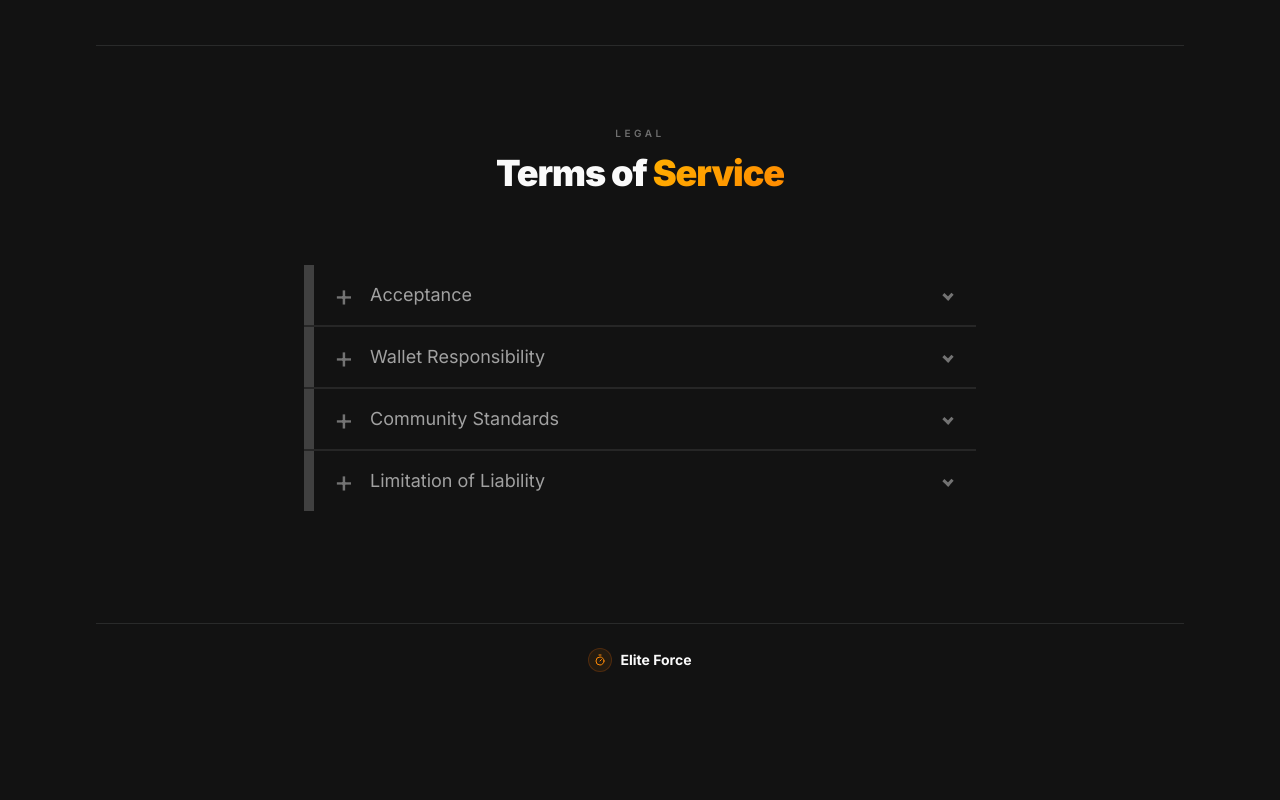
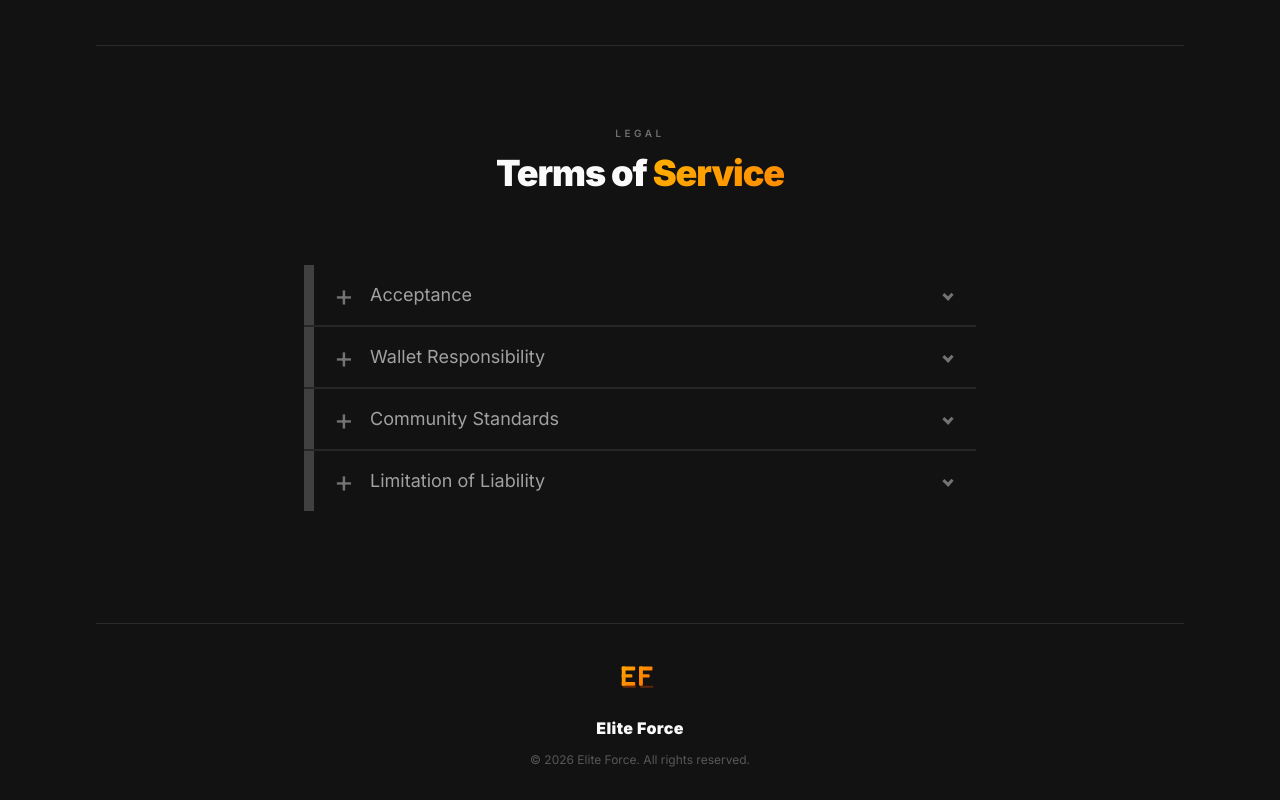
Before and after one commit to Souravsanyal1/timer-page, a Next.js app: page / in a window 1280 px wide. Shown: the part 3633-4433 px from the top of the page. Before the commit the page ends 4329 px from the top, so only its background shows below. Built offline with nearby package versions, Linux system fonts and the light colour scheme.

Commit message:
feat: add EF brand logo to footer and update LogoIcon component

```diff
--- a/app/page.tsx
+++ b/app/page.tsx
@@ -23,6 +23,7 @@ import { GlowBorderCard } from "@/components/ui/glow-border-card";
 import { useTimer, formatTime } from "@/hooks/use-timer";
 import { WalletModal, WalletIcons } from "@/components/ui/wallet-modal";
 import { FaqAccordion } from "@/components/ui/faq-accordion";
+import LogoIcon from "@/assets/logo/logo-icon";
 
 /* ─────────────── 6-Month Countdown (ends Jan 3, 2027 12:00 AM) ─────────────── */
 // Target: January 3, 2027 at 00:00:00 local time
@@ -1187,13 +1188,11 @@ export default function FocusTimerPage() {
 
 
           {/* ══════ FOOTER ══════ */}
-          <footer className="py-6 border-t border-border">
-            <div className="flex items-center justify-center gap-2">
-              <div className="w-6 h-6 rounded-full flex items-center justify-center border border-orange-500/20"
-                style={{ background: "rgba(255,138,0,0.08)" }}>
-                <Timer className="w-3 h-3 text-orange-400" />
-              </div>
-              <span className="text-foreground font-bold text-sm">Elite Force</span>
+          <footer className="py-8 border-t border-border">
+            <div className="flex flex-col items-center justify-center gap-3">
+              <LogoIcon size={48} />
+              <span className="text-foreground font-black text-base tracking-wide">Elite Force</span>
+              <p className="text-foreground/30 text-xs">© 2026 Elite Force. All rights reserved.</p>
             </div>
           </footer>
         </div>
--- a/assets/logo/logo-icon.tsx
+++ b/assets/logo/logo-icon.tsx
@@ -2,18 +2,41 @@ import React from "react";
 
 interface LogoIconProps {
   className?: string;
+  size?: number;
 }
 
-export default function LogoIcon({ className }: LogoIconProps) {
+export default function LogoIcon({ className, size = 32 }: LogoIconProps) {
   return (
     <svg
-      viewBox="0 0 32 32"
+      width={size}
+      height={size}
+      viewBox="0 0 100 100"
       fill="none"
       xmlns="http://www.w3.org/2000/svg"
       className={className}
     >
-      <circle cx="16" cy="16" r="14" stroke="currentColor" strokeWidth="2.5" />
-      <path d="M16 8v8l5 3" stroke="currentColor" strokeWidth="2.5" strokeLinecap="round" />
+      <defs>
+        <linearGradient id="ef-grad-main" x1="0" y1="0" x2="100" y2="100" gradientUnits="userSpaceOnUse">
+          <stop offset="0%" stopColor="#FFB300"/>
+          <stop offset="100%" stopColor="#FF5500"/>
+        </linearGradient>
+        <linearGradient id="ef-grad-shadow" x1="0" y1="0" x2="100" y2="100" gradientUnits="userSpaceOnUse">
+          <stop offset="0%" stopColor="#CC4400"/>
+          <stop offset="100%" stopColor="#993300"/>
+        </linearGradient>
+      </defs>
+      {/* E letter */}
+      <rect x="12" y="22" width="28" height="8" rx="2" fill="url(#ef-grad-main)"/>
+      <rect x="12" y="38" width="22" height="7" rx="2" fill="url(#ef-grad-main)"/>
+      <rect x="12" y="54" width="28" height="8" rx="2" fill="url(#ef-grad-main)"/>
+      <rect x="12" y="22" width="8" height="40" rx="2" fill="url(#ef-grad-main)"/>
+      {/* F letter */}
+      <rect x="48" y="22" width="8" height="40" rx="2" fill="url(#ef-grad-main)"/>
+      <rect x="48" y="22" width="28" height="8" rx="2" fill="url(#ef-grad-main)"/>
+      <rect x="48" y="38" width="22" height="7" rx="2" fill="url(#ef-grad-main)"/>
+      {/* 3D shadow depth */}
+      <rect x="14" y="62" width="28" height="4" rx="2" fill="url(#ef-grad-shadow)" opacity="0.5"/>
+      <rect x="50" y="62" width="28" height="4" rx="2" fill="url(#ef-grad-shadow)" opacity="0.5"/>
     </svg>
   );
 }
```
